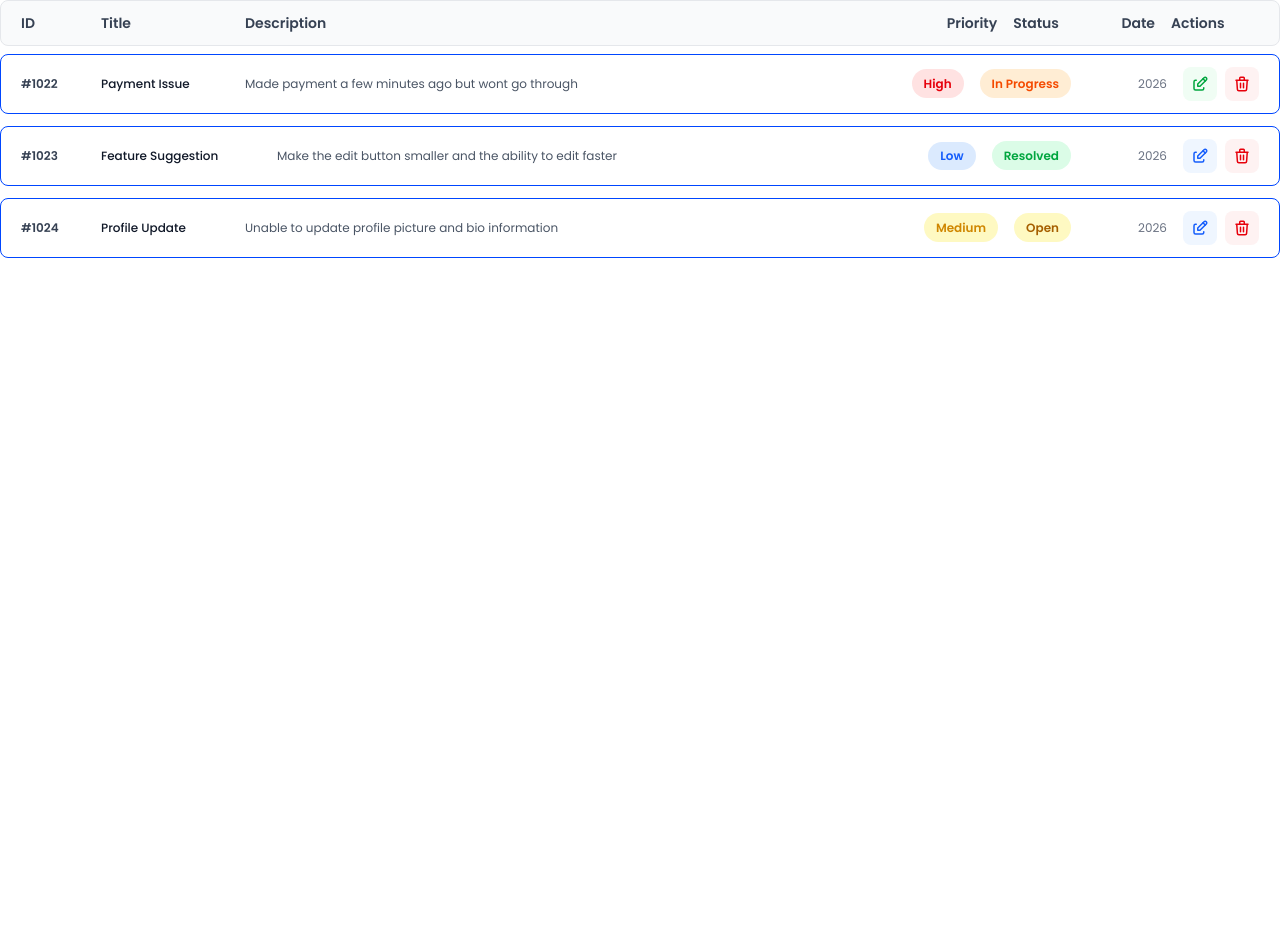
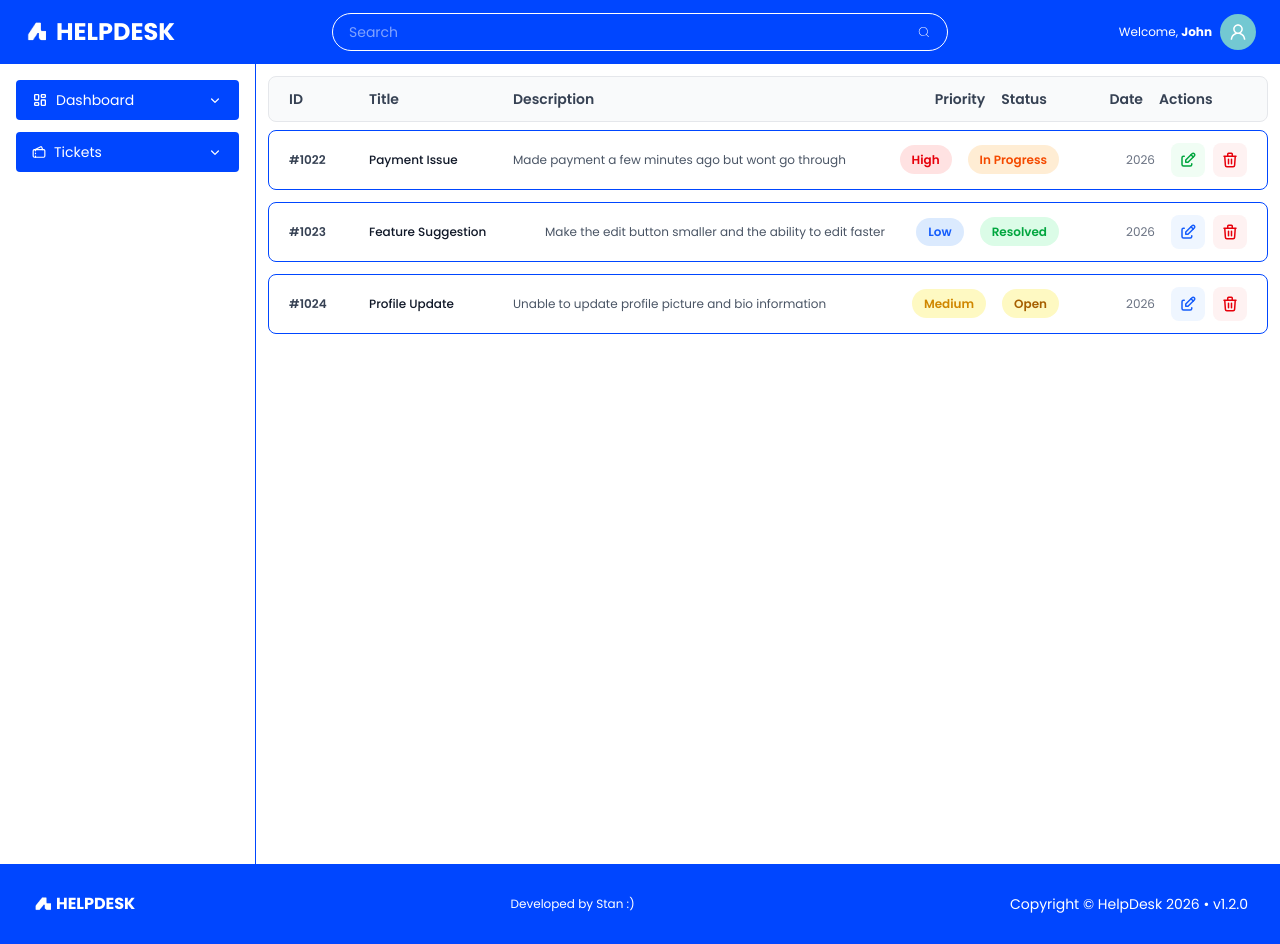
Before and after one commit to stanleymensah/Help-Desk-App, a React (Vite) app: page /tickets in a window 1280 px wide. Before the commit the page ends 800 px from the top, so only its background shows below. Built offline with nearby package versions, Linux system fonts and the light colour scheme.

Commit message:
Added Routing to some pages, not fully designed yet, but just to show that everything works. Implemented useLocation to highlight dropdown menu when selected

```diff
--- a/index.html
+++ b/index.html
@@ -2,10 +2,10 @@
 <html lang="en">
   <head>
     <meta charset="UTF-8" />
-    <link rel="icon" type="image/svg+xml" href="/vite.svg" />
+    <link rel="icon" type="image/png+xml" href="/src/assets/images/helpdesk.png" />
     <meta name="viewport" content="width=device-width, initial-scale=1.0" />
     <link rel="stylesheet" href="./src/output.css">
-    <title>help-desk</title>
+    <title>Helper Desk</title>
   </head>
   <body>
     <div id="root"></div>
--- a/src/components/common/Dropdown.jsx
+++ b/src/components/common/Dropdown.jsx
@@ -1,15 +1,24 @@
 import { useState } from "react";
+import { Link, useLocation } from "react-router-dom";
 import { HiMiniChevronDown } from "react-icons/hi2";
 
-const Dropdown = ({ name, items, icon }) => {
+const Dropdown = ({ name, items, icon, activePath }) => {
   const [isOpen, setIsOpen] = useState(false);
+  const location = useLocation();
+
+  // Check if current page matches this dropdown's section
+  const isActive = location.pathname.startsWith(activePath);
 
   return (
     <div>
       <div
         aria-expanded={isOpen}
         onClick={() => setIsOpen(!isOpen)}
-        className="navItem px-4 py-2.5 flex items-center justify-between gap-2 text-sm text-primary rounded cursor-pointer transition-colors aria-expanded:bg-primary aria-expanded:text-white"
+        className={`navItem px-4 py-2.5 flex items-center justify-between gap-2 text-sm rounded cursor-pointer transition-colors ${
+          isActive || isOpen
+            ? "bg-primary text-white"
+            : "text-primary hover:bg-primary/10"
+        }`}
       >
         <span className="flex items-center gap-2">
           {icon}
@@ -24,14 +33,24 @@ const Dropdown = ({ name, items, icon }) => {
       {isOpen && (
         <div className="bg-white border-x border-b border-gray-200 rounded-b overflow-hidden">
           <ul>
-            {items.map((item, index) => (
-              <li
-                key={index}
-                className="px-4 py-2 text-sm text-gray-700 hover:bg-gray-50 cursor-pointer border-b last:border-b-0 border-gray-100"
-              >
-                {item}
-              </li>
-            ))}
+            {items.map((item, index) => {
+              const isItemActive = location.pathname === item.path;
+
+              return (
+                <li key={index}>
+                  <Link
+                    to={item.path}
+                    className={`block px-4 py-2 text-sm border-b last:border-b-0 border-gray-100 ${
+                      isItemActive
+                        ? "bg-primary/10 text-primary font-semibold"
+                        : "text-gray-700 hover:bg-gray-50"
+                    }`}
+                  >
+                    {item.label}
+                  </Link>
+                </li>
+              );
+            })}
           </ul>
         </div>
       )}
--- a/src/components/layout/Footer.jsx
+++ b/src/components/layout/Footer.jsx
@@ -14,7 +14,7 @@ export default function Footer() {
         </span>
 
         <div className="others">
-          <span className="text-sm">&copy; {new Date().getFullYear()} HelpDesk &bull; v1.2.0</span>
+          <span className="text-sm">Copyright &copy; HelpDesk {new Date().getFullYear()} &bull; v1.2.0</span>
         </div>
       </div>
     </footer>
--- /dev/null
+++ b/src/components/layout/Layout.jsx
@@ -0,0 +1,23 @@
+import { Outlet } from "react-router-dom";
+import Header from "./Header";
+import Footer from "./Footer";
+import Sidebar from "./Sidebar";
+
+export default function Layout() {
+  return (
+    <>
+      <Header />
+      <main className="flex h-lvh">
+        <div className="left w-2/10">
+          <Sidebar />
+        </div>
+
+        <div className="right w-8/10 p-3">
+            <Outlet />
+        </div>
+      </main>
+
+      <Footer />
+    </>
+  );
+}
--- a/src/components/layout/Sidebar.jsx
+++ b/src/components/layout/Sidebar.jsx
@@ -11,14 +11,23 @@ export default function Sidebar() {
             <Dropdown
             icon={<TbLayoutDashboard size={16} />}
               name="Dashboard"
-              items={["Profile", "Settings", "Logout"]}
-            />{" "}
+              activePath="/"
+              items={[
+                {label: "Overview", path: "/"},
+                {label: "Profile", path:"/profile"},
+                {label: "Settings", path: "/settings"}
+              ]}
+            />
 
           {/* NORMAL */}
           <Dropdown
           icon={<LuTickets />}
           name="Tickets"
-          items={["Account", "Logout"]}
+          activePath="/tickets"
+          items={[
+            {label: "All Tickets", path: "/tickets"},
+            {label: "Create New", path: "/tickets/new"}
+          ]}
           />
 
 
--- a/src/output.css
+++ b/src/output.css
@@ -273,6 +273,9 @@
     -webkit-box-orient: vertical;
     -webkit-line-clamp: 1;
   }
+  .block {
+    display: block;
+  }
   .flex {
     display: flex;
   }
@@ -533,6 +536,12 @@
   .bg-primary {
     background-color: var(--color-primary);
   }
+  .bg-primary\/10 {
+    background-color: color-mix(in srgb, #0046FF 10%, transparent);
+    @supports (color: color-mix(in lab, red, red)) {
+      background-color: color-mix(in oklab, var(--color-primary) 10%, transparent);
+    }
+  }
   .bg-red-50 {
     background-color: var(--color-red-50);
   }
@@ -771,6 +780,16 @@
       }
     }
   }
+  .hover\:bg-primary\/10 {
+    &:hover {
+      @media (hover: hover) {
+        background-color: color-mix(in srgb, #0046FF 10%, transparent);
+        @supports (color: color-mix(in lab, red, red)) {
+          background-color: color-mix(in oklab, var(--color-primary) 10%, transparent);
+        }
+      }
+    }
+  }
   .hover\:bg-primary\/90 {
     &:hover {
       @media (hover: hover) {
--- a/src/pages/dashboard/Dashboard.jsx
+++ b/src/pages/dashboard/Dashboard.jsx
@@ -1,22 +1,13 @@
-import Header from "../../components/layout/Header";
-import Footer from "../../components/layout/Footer";
-import Sidebar from "../../components/layout/Sidebar";
-import TicketsPage from "../tickets/TicketsPage";
+// import TicketsPage from "../tickets/TicketsPage";
+
+import { Link } from "react-router-dom";
 
 export default function Dashboard() {
   return (
     <>
-      <Header />
-      <main className="flex h-lvh">
-        <div className="left w-2/10">
-          <Sidebar />
-        </div>
-
-        <div className="right w-8/10 p-3">
-          <TicketsPage />
-        </div>
-      </main>
-      <Footer />
+      {/* <TicketsPage /> */}
+      <h1>Welcome to your Dashboard</h1>
+      <Link to="/tickets">See All your Tickets</Link>
     </>
   );
 }
--- /dev/null
+++ b/src/pages/profile/Profile.jsx
@@ -0,0 +1,7 @@
+import React from 'react'
+
+export default function Profile() {
+  return (
+    <div>Profile</div>
+  )
+}
--- /dev/null
+++ b/src/pages/settings/Settings.jsx
@@ -0,0 +1,7 @@
+import React from 'react'
+
+export default function Settings() {
+  return (
+    <div>Settings</div>
+  )
+}
--- /dev/null
+++ b/src/pages/tickets/CreateTicketPage.jsx
@@ -0,0 +1,7 @@
+import React from 'react'
+
+export default function CreateTicketPage() {
+  return (
+    <div>CreateTicketPage</div>
+  )
+}
```
Also changed, not shown: src/routes/index.jsx (+14 -2 lines).
